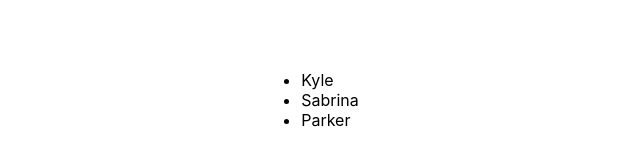
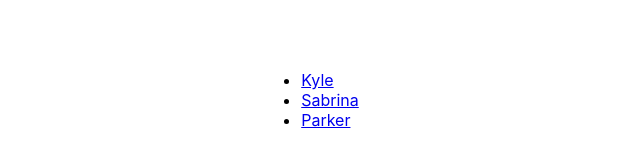
Before and after one commit to ky1ejs/satti-site, a Next.js app: page / in a window 1280 px wide. Shown: the part 300-466 px from the top of the page, without its empty margins (330-970 px from the left). Built offline with nearby package versions, Linux system fonts and the light colour scheme.

Commit message:
Fix link css

```diff
--- a/styles/globals.css
+++ b/styles/globals.css
@@ -4,11 +4,6 @@ body {
   margin: 0;
   font-family: -apple-system, BlinkMacSystemFont, Segoe UI, Roboto, Oxygen,
     Ubuntu, Cantarell, Fira Sans, Droid Sans, Helvetica Neue, sans-serif;
-}
-
-a {
-  color: inherit;
-  text-decoration: none;
 }
 
 * {
```
